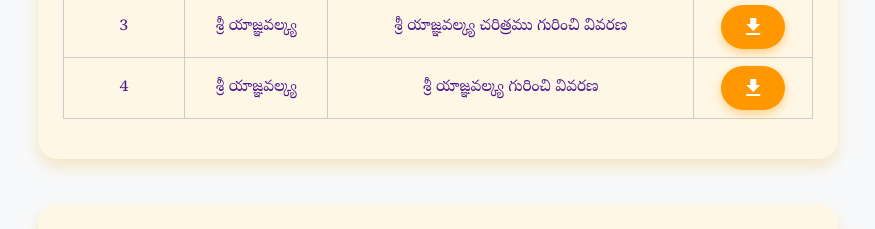
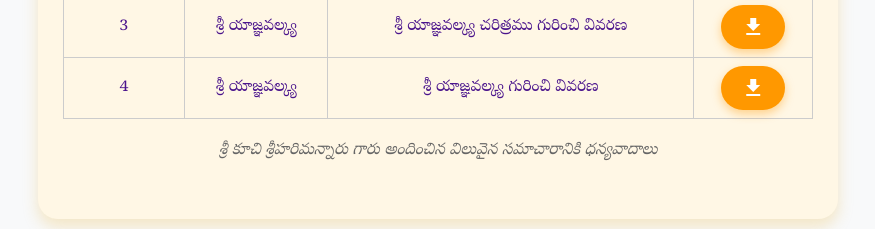
Before and after one commit to sandeepmiriyala03/Invitation, a plain HTML site: page index.html in a window 1280 px wide. Shown: the part 6680-6909 px from the top of the page, without its empty margins (202-1077 px from the left). Drawn offline with nearby package versions, Linux system fonts and the light colour scheme; some packages are replaced by stand-ins of ours; a script that the page names is missing.

Commit message:
శ్రీహరిమన్నారు

```diff
--- a/index.html
+++ b/index.html
@@ -2057,6 +2057,10 @@ button {
             </div>
         </div>
     </div>
+    <div class="acknowledgment-section" style="margin-top: 20px; text-align: center; font-style: italic; color: #666;">
+    <p>శ్రీ కూచి శ్రీహరిమన్నారు గారు అందించిన విలువైన సమాచారానికి ధన్యవాదాలు</p>
+</div>
+
 </section>
 
 
```
